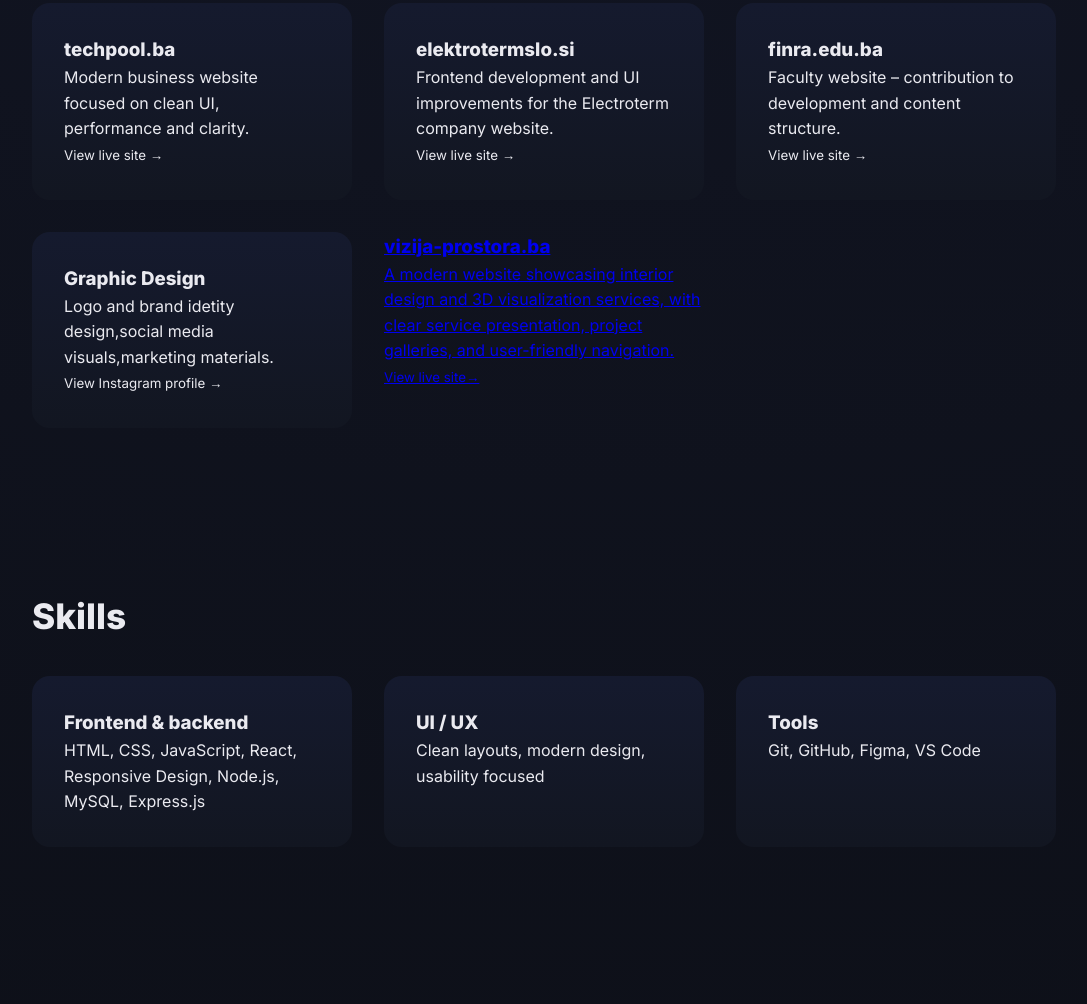
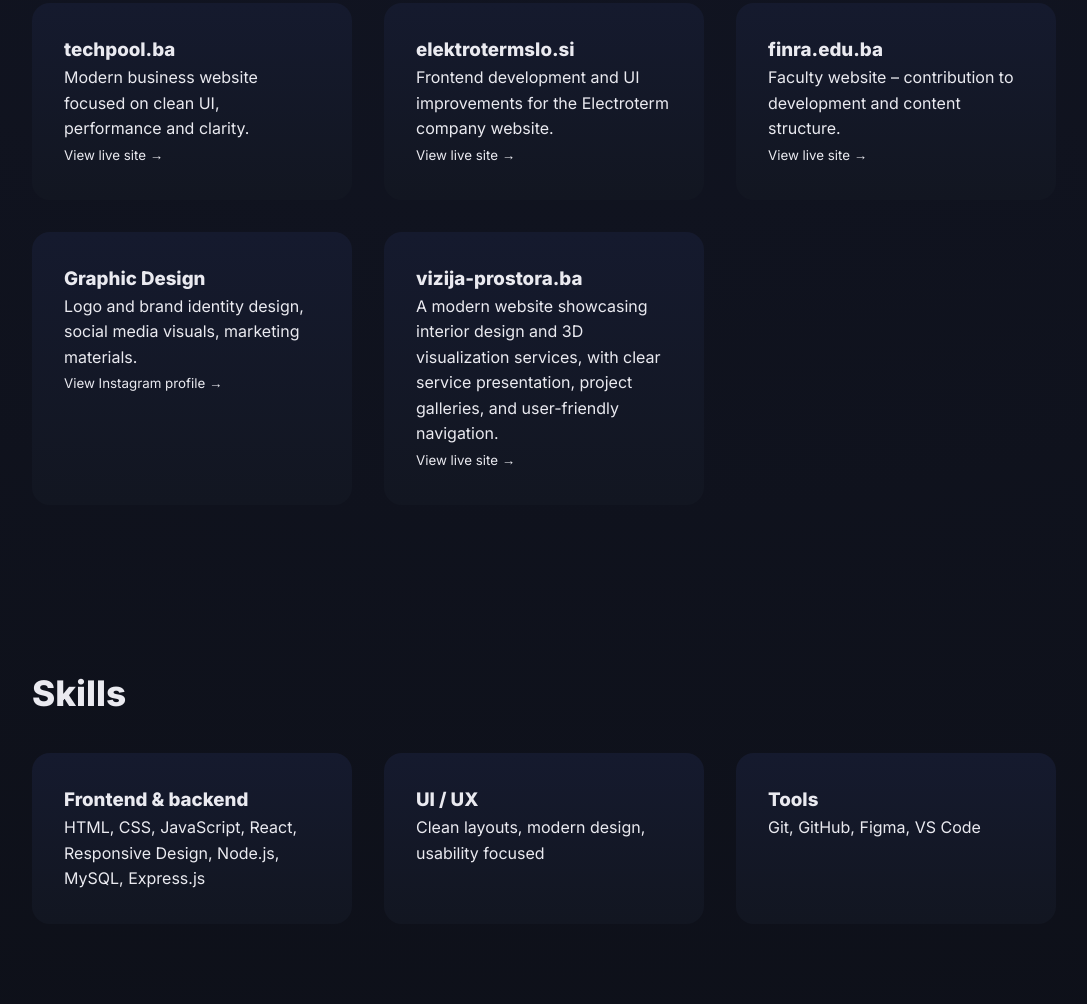
Before and after one commit to ajnaselman/portofolio-ajna, a plain HTML site: page index.html in a window 1280 px wide. Shown: the part 1472-2476 px from the top of the page, without its empty margins (96-1183 px from the left). Drawn offline with Linux system fonts and the light colour scheme.

Commit message:
Update index.html

```diff
--- a/index.html
+++ b/index.html
@@ -245,32 +245,51 @@
 
 <section id="projects">
   <h2 class="reveal" id="projectsTitle">Projects</h2>
+
   <div class="projects">
+
     <a href="https://techpool.ba" target="_blank" class="card reveal" style="text-decoration:none;color:inherit">
       <h3>techpool.ba</h3>
       <p>Modern business website focused on clean UI, performance and clarity.</p>
       <small>View live site →</small>
     </a>
+
     <a href="https://elektrotermslo.si" target="_blank" class="card reveal" style="text-decoration:none;color:inherit">
       <h3>elektrotermslo.si</h3>
       <p>Frontend development and UI improvements for the Electroterm company website.</p>
       <small>View live site →</small>
     </a>
+
     <a href="https://finra.edu.ba" target="_blank" class="card reveal" style="text-decoration:none;color:inherit">
       <h3>finra.edu.ba</h3>
       <p>Faculty website – contribution to development and content structure.</p>
       <small>View live site →</small>
     </a>
-<a href="https://www.instagram.com/bravion.co?igsh=YWZzbmh4aTkzc2Zi" target="_blank" class="card reveal" style="text-decoration:none;color:inherit">
+
+    <a href="https://www.instagram.com/bravion.co?igsh=YWZzbmh4aTkzc2Zi"
+       target="_blank"
+       class="card reveal"
+       style="text-decoration:none;color:inherit">
       <h3>Graphic Design</h3>
-      <p> Logo and brand idetity design,social media visuals,marketing materials.</p>
+      <p>Logo and brand identity design, social media visuals, marketing materials.</p>
       <small>View Instagram profile →</small>
-</a>
-  <a href="https://vizija-prostora.ba/">
+    </a>
+
+    <a href="https://vizija-prostora.ba"
+       target="_blank"
+       class="card reveal"
+       style="text-decoration:none;color:inherit">
       <h3>vizija-prostora.ba</h3>
-      <p> A modern website showcasing interior design and 3D visualization services, with clear service presentation, project galleries, and user-friendly navigation.</p>
-      <small>View live site→</small>
-  </a>
+      <p>
+        A modern website showcasing interior design and 3D visualization services,
+        with clear service presentation, project galleries, and user-friendly navigation.
+      </p>
+      <small>View live site →</small>
+    </a>
+
+  </div>
+</section>
+
 
 
   </div>
```
